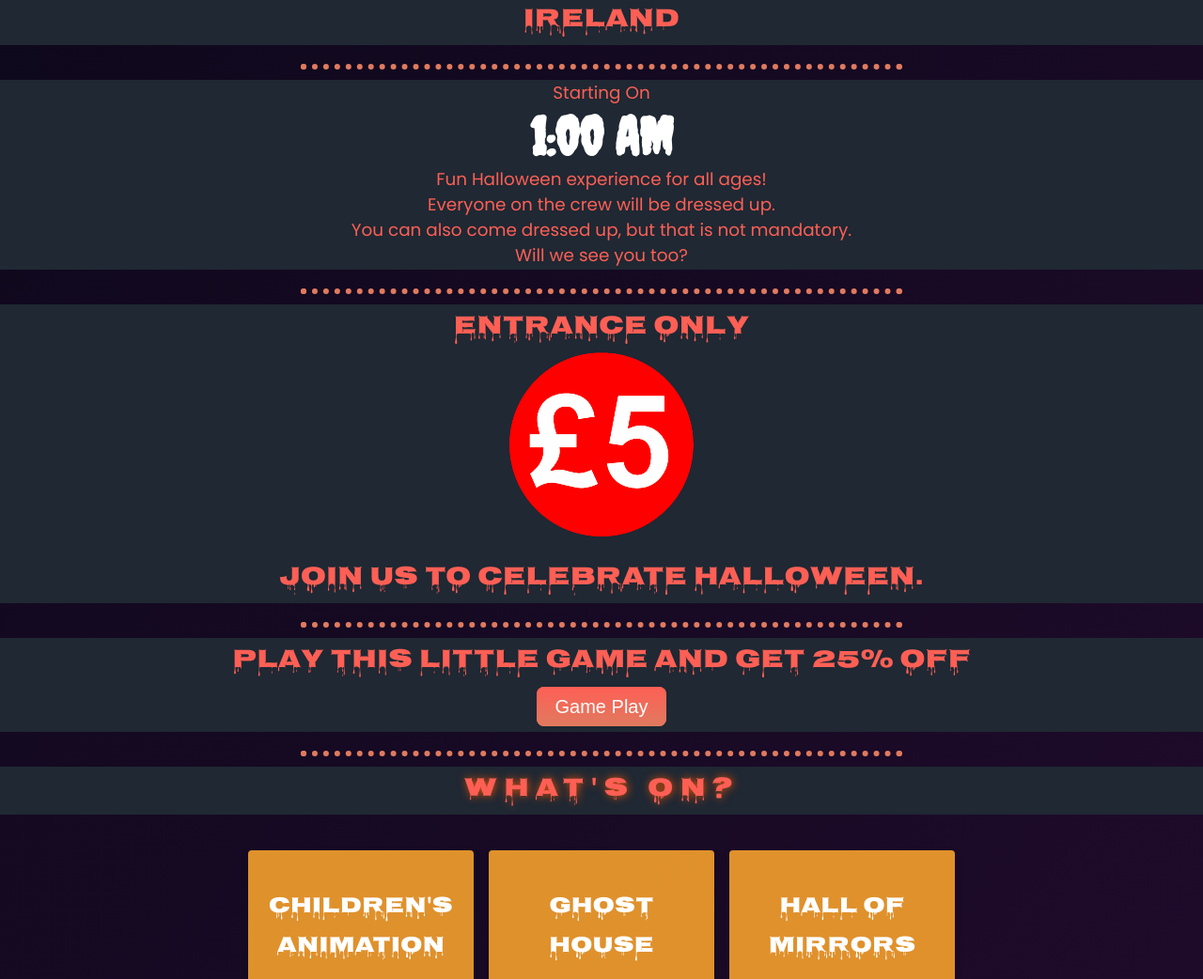
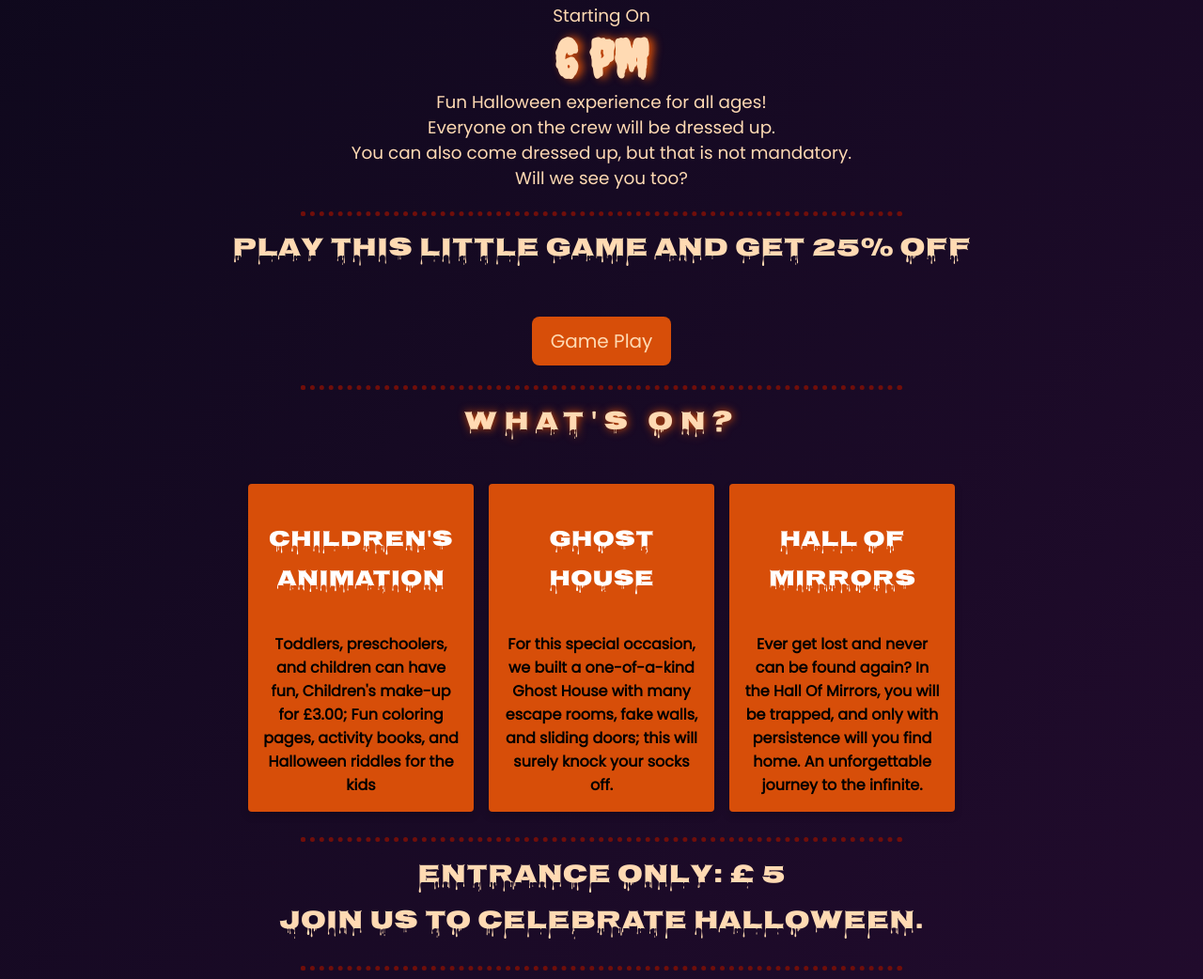
Before and after one commit to e-kai00/hackoween, a plain HTML site: page index.html in a window 1280 px wide. Shown: the part 990-2032 px from the top of the page at 94% size. Drawn offline with Linux system fonts and the light colour scheme; a web font is replaced by a local one.

Commit message:
Update home page styles

```diff
--- a/assets/css/style.css
+++ b/assets/css/style.css
@@ -6,7 +6,8 @@
 :root {
     --dark-purple: 280, 60%, 11%;
     --deep-blue: 242, 51%, 6%;
-    --white: 60, 24%, 96%;
+    --white: 31, 100%, 85%;
+    /* --white: 60, 24%, 96%;  */
     --grey: 214, 19%, 54%;
     --orange: 20, 92%, 44%;
     --red: 2, 83%, 24%;
@@ -53,7 +54,7 @@ h2 {
 }
 
 h3 {
-    color: var(--accent-color);
+    /* color: var(--accent-color); */
     font-family: 'Nosifer', sans-serif;
     font-size: 1.5rem;
     font-weight: normal;
@@ -70,7 +71,9 @@ h3 {
 
 
   hr {
-    border: dotted var(--secondary-text-color) 6px;
+    border: dotted hsl(var(--red)) 5px;
+    /* border: dotted var(--secondary-text-color) 6px; */
+    /* box-shadow: 0px 0px 8px 3px hsl(var(--orange)); */
 
     border-bottom: none;
     width: 50%;
@@ -88,7 +91,8 @@ h3 {
   }
 
   .halloween  {
-    color: white;
+    /* color: white; */
+    text-shadow: hsl(var(--orange)) 5px 0 10px;
     font-family: 'Creepster', sans-serif;;
     font-weight: bold;
     font-size: 3.5rem;
@@ -205,43 +209,49 @@ h3 {
   }
 
   .btn {
-    background: var(--accent-color);
     background-image: -webkit-linear-gradient(top, var(--accent-color), var(--secondary-text-color));
     background-image: -moz-linear-gradient(top, var(--accent-color), var(--secondary-text-color));
     background-image: -ms-linear-gradient(top, var(--accent-color), var(--secondary-text-color));
     background-image: -o-linear-gradient(top, var(--accent-color), var(--secondary-text-color));
-    background-image: linear-gradient(to bottom, var(--accent-color), var(--secondary-text-color));
+    /* background-image: linear-gradient(to bottom, var(--accent-color), var(--secondary-text-color)); */
+    /* background-image: linear-gradient(to bottom, hsl(var(--orange)), hsl(var(--red))); */
     -webkit-border-radius: 28;
     -moz-border-radius: 28;
     border-radius: 8px;
-    font-family: "Arial";
-    color: #ffffff;
+    font-family: "Poppins", sans-serif;
     font-size: 20px;
-    padding: 10px 20px 10px 20px;
-    text-decoration: none;
-  }
+    padding: 12px 20px;
+    color: hsl(var(--white));
+    background: hsl(var(--orange));
 
-  .btn:hover {
-    position: relative;
+}
+
+.btn:hover {
+    /* position: relative;
     background: #3cb0fd;
     background-image: -webkit-linear-gradient(top, #4d5154, #4d5154);
     background-image: -moz-linear-gradient(top, #4d5154, #4d5154);
     background-image: -ms-linear-gradient(top, #4d5154, #4d5154);
-    background-image: -o-linear-gradient(top, #4d5154, #4d5154);
-    background-image: linear-gradient(to bottom, #4d5154, #4d5154);
-    text-decoration: none;
-  }
+      background-image: -o-linear-gradient(top, #4d5154, #4d5154);
+      background-image: linear-gradient(to bottom, #4d5154, #4d5154);
+      text-decoration: none; */
+    background-color: hsl(var(--white));
+    border: 1px solid hsl(var(--orange));
+    color: hsl(var(--orange));
+    }
 
   .top-container {
-    background-color: var(--main-bg-color);
+    /* background-color: var(--main-bg-color); */
     position: relative;
     padding-top: 10px;
   }
 
   .middle-container {
-    background-color: var(--main-bg-color);
+    /* background-color: var(--main-bg-color); */
+
     margin: 2px 0;
-    color: var(--accent-color);
+    color: hsl(var(--white));
+    /* color: var(--accent-color); */
     font-family: Nosifer, serif;
     font-size: 1.75rem;
     font-weight: normal;
@@ -250,7 +260,7 @@ h3 {
   }
 
   .middle-container2 {
-    background-color: var(--main-bg-color);
+    /* background-color: var(--main-bg-color); */
     margin: 2px 0;
     color: var(main-text-color);
     font-family: Poppins,sans-serif;
@@ -265,7 +275,7 @@ h3 {
     font-family: 'Nosifer', sans-serif;
     font-size: 1.5rem;
     font-weight: normal;
-    background-color: var(--main-bg-color);
+    /* background-color: var(--main-bg-color); */
     margin: 2px 0;
   }
 
@@ -328,8 +338,10 @@ h3 {
   box-shadow: 0 4px 8px 0 rgba(0, 0, 0, 0.2);
   padding: 16px;
   text-align: center;
-  background-color: rgba(246,160,45,0.9);
+  background-color: hsl(var(--orange));
+  /* background-color: rgba(246,160,45,0.9); */
   border-radius: 4px;
+  font-size: 1rem;
 
 }
 
--- a/index.html
+++ b/index.html
@@ -30,21 +30,21 @@
     <hr>
 
     <!-- Navigation Links -->
-    <div class="nav-container">
+    <!-- <div class="nav-container"> -->
         <!-- Navigation links to different sections of the page -->
-        <a href="#Home">Home</a>
+        <!-- <a href="#Home">Home</a>
         <a href="#WhatsOn">What's On?</a>
         <a href="#PlaceToBe">Place To Be</a>
         <a href="GamePlay.html">Game Play</a>
         <a href="RegisterForm.html">Register</a>
     </div>
-    <hr>
+    <hr> -->
 
     <!-- Announcement section -->
     <h3 class="middle-container2" >
         <!-- Announcement about the event -->
         The Skeleton Crew - Proudly present <br>
-        <span class="halloween">Hackaton 2023</span> <br> On Sunday 29 October 2023
+        <span class="halloween">Boos & Brews Ball</span> <br> On Tuesday, October 31, 2023
     </h3>
     <hr>
 
@@ -60,7 +60,7 @@
     <h3 class="middle-container2">
         <!-- Event start time and description -->
         Starting On <br>
-        <span class="halloween">1:00 AM </span>
+        <span class="halloween">6 pm</span>
         <br>Fun Halloween experience for all ages!
         <br>Everyone on the crew will be dressed up.
         <br>You can also come dressed up, but that is not mandatory.
@@ -68,19 +68,12 @@
     </h3>
     <hr>
 
-    <!-- Entrance section -->
-    <section id="WhatsOn" class="middle-container">
-        <!-- Information about the entrance and a game -->
-        <p>Entrance Only</p>
-        <img class="main-image" src="images/5pound.png" alt="five-pound-img">
-        <p>Join us to celebrate Halloween.</p>
-    </section>
-    <hr>
+
 
     <section class="middle-container">
         <!-- Information about playing a game -->
-        <p>Play this little game and get 25% off</p>
-        <a class="btn" href="GamePlay.html">Game Play</a>
+        <p>Play this little game and get 25% off</p><br>
+        <a class="btn" href="GamePlay.html">Game Play</a><br>
     </section>
     <hr>
 
@@ -119,6 +112,15 @@
     </section>
     <hr>
 
+      <!-- Entrance section -->
+      <section id="WhatsOn" class="middle-container">
+        <!-- Information about the entrance and a game -->
+        <p>Entrance Only: <span>£ 5</span></p>
+        <!-- <img class="main-image" src="images/5pound.png" alt="five-pound-img"> -->
+        <p>Join us to celebrate Halloween.</p>
+    </section>
+    <hr>
+
     <!-- Footer section -->
     <footer class="bottom-container">
         <!-- Social Network Links -->
```
Also changed, not shown: assets/css/gallery.css (+5 -3 lines).
